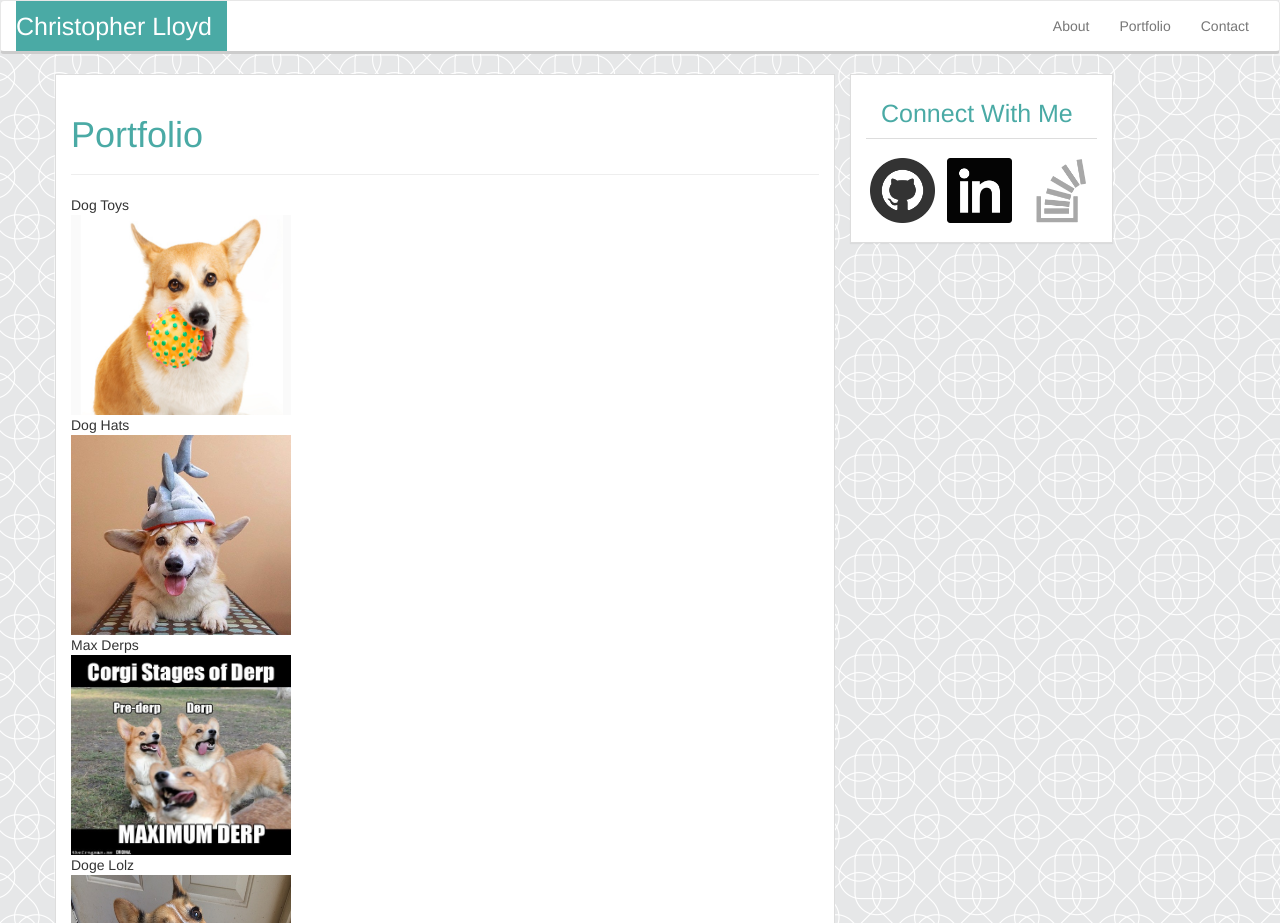
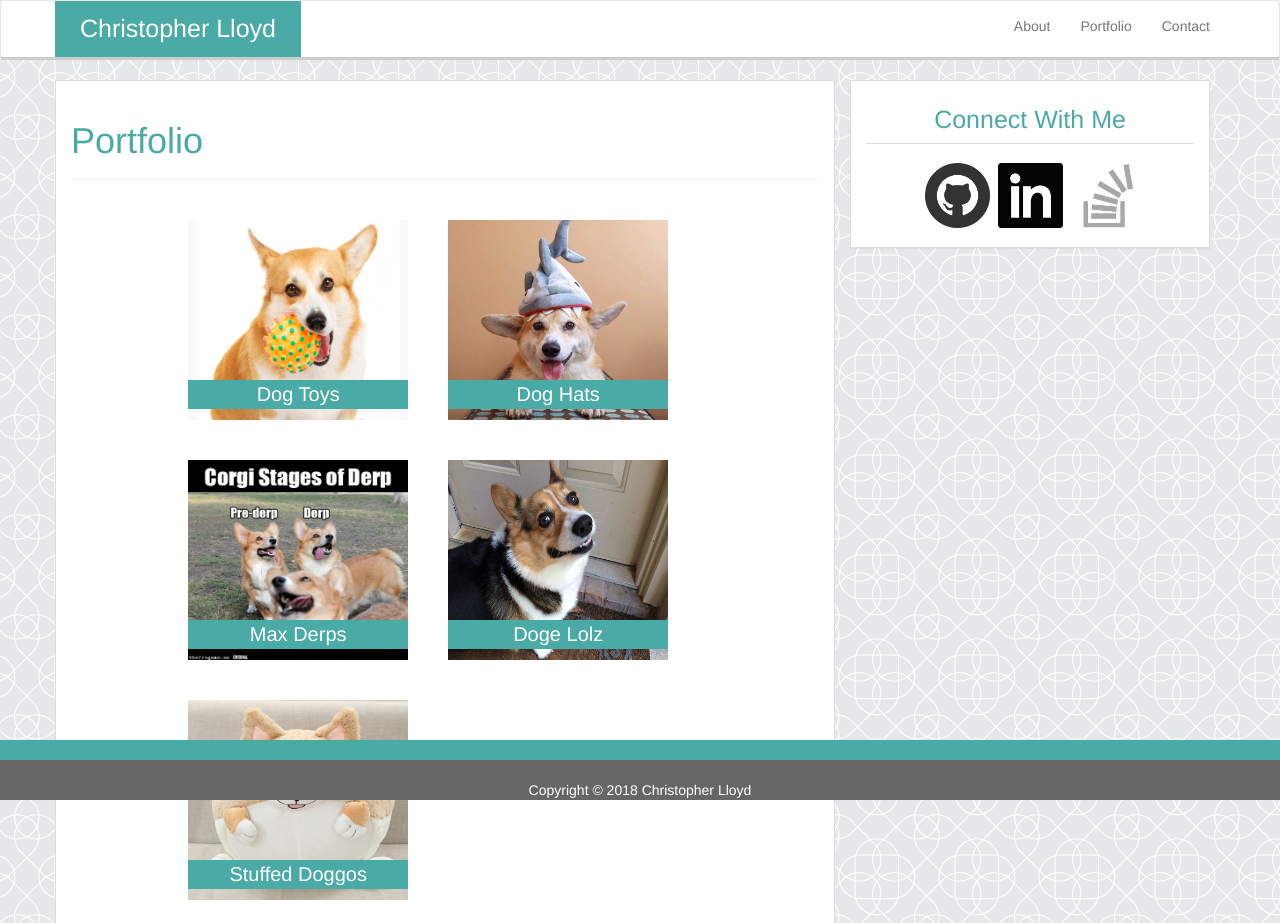
Before and after one commit to iWafflesi/Bootstrap-Portfolio, a plain HTML site: page portfolio.html in a window 1280 px wide. Shown: the top 923 px of the page. Drawn offline with Linux system fonts and the light colour scheme.

Commit message:
finished

```diff
--- a/assets/css/style.css
+++ b/assets/css/style.css
@@ -6,6 +6,8 @@ body {
 .header {
 	background-color: #ffffff;
 	border: 1px solid #dddddd;
+	margin-bottom: 20px;
+	padding-bottom: 20px;
 }
 
 .panel-title {
@@ -19,6 +21,7 @@ h1 {
 
 .panel {
 	border-radius: unset;
+	margin-bottom: 100px;
 }
 
 .panel-default .panel-heading {
@@ -32,159 +35,65 @@ h1 {
 .navbar-default {
 	background-color: #ffffff;
 	border-bottom: 3px solid #cccccc;
-
 }
 
-.navbar-default .navbar-brand {
+.navbar-default brand {
 	color: #ffffff;
+	background-color: #4aaaa5;
 }
 
 .navbar-header {
 	background-color: #4aaaa5;
 }
 
-.navbar-brand {
+.brand {
 	font-size: 25px;
 	color: #ffffff;
+	padding: 10px 25px 10px 25px;
+	pointer-events: none;
+
 }
 
 .icons {
 	margin: 4px
 }
 
-.waffles {
-
+p {
+	margin: 0px 30px 20px 20px;
 }
 
-.row {
-/* display: flex;
-justify-content: center; */
-}
-
-
-
-/*
-nav {
-	height: 100px;
-	border-bottom: 2px solid #cccccc;
-	background: #ffffff;
-	font-family: 'Georgia', Times, Times 'New Roman', serif;
+.panel-body{
 display: flex;
 justify-content: center;
 }
 
-.navbar-brand {
-	padding: 0px 20px 0px 20px;
-	line-height: 90px;
-	margin: 1px;
-	margin-right: 330px;
-	float: left;
-	font-size: 40px;
-	font-weight: bold;
-	height: 99%;
-	background-color: #4aaaa5;
+.footer {
+	left: 0;
+	bottom: 0;
+	width: 100%;
+	border-top: 20px solid #4aaaa5;
+	height: 35px;
+	text-align: center;
+	background-color: #666666;
 	color: #ffffff;
+	padding-top: 40px;
 }
 
-.navbar-nav {
-	margin-top: 40px;
-	height: 20px;
-	display: flex;
-	justify-content: center;
-}
-
-.Buttons {
-	font-family: 'Arial', 'Helvetica Neue', Helvetica, sans-serif;
-	padding-right: 20px;
-	margin-right: 20px;
-	margin-top: 40px;
-	font-size: 20px;
-	color:#777777;
-	border-right: 1px solid #cccccc;
-	text-decoration: none;
-}
-
-.Buttons3 {
-	font-family: 'Arial', 'Helvetica Neue', Helvetica, sans-serif;
-	float: right;
-	font-size: 20px;
-	margin-top: 40px;
-	color:#777777;
-	text-decoration: none;
+.nav {
+	padding-left: 0px;
 }
 
 
-#main {
-	padding: 30px;
-	margin-top: 50px;
-	background: #ffffff;
-	height: 460px;
-	width: 590px;
-	border: 1px solid #dddddd;
-	margin-bottom: 250px;
-}
-
-#main1 {
-	padding: 30px;
-	margin-top: 50px;
-	background: #ffffff;
-	height: 800px;
-	width: 590px;
-	border: 1px solid #dddddd;
-	margin-bottom: 150px;
-}
-
-#main2 {
-	padding: 30px;
-	margin-top: 50px;
-	background: #ffffff;
-	height: 600px;
-	width: 590px;
-	border: 1px solid #dddddd;
-	margin-bottom: 150px;
-}
-
-label {
-	font-family: 'Arial', 'Helvetica Neue', Helvetica, sans-serif;
-	color: #777777;
-	font-size: 22px;
-
-}
-
-#about-me {
-	font-family: 'Georgia', Times, Times 'New Roman', serif;
-	font-size: 35px;
-	padding-bottom: 20px;
-	font-weight: bold;
-	color: #4aaaa5;
-	margin-bottom: 25px;
-	border-bottom: 3px solid #cccccc;
-}
-
-
-#profile-picture {
-	float: left;
-	padding-right: 20px;
-}
-
-.banner-position {
-	float: left;
-}
-
-.special {
-	margin-left: 35px;
-}
-
-#placeholder-image {
-	padding: 20px;
+.placeholder-image {
+	margin: 20px;
 }
 
 .photo-banner {
 	font-size: 20px;
 	text-align: center;
-	padding-top: 5px;
+	/* padding-top: 5px; */
 	color: #ffffff;
-	height: 25px;
+	/* height: 25px; */
 	width: 220px;
 	background: #4aaaa5;
 	position: absolute;
@@ -193,19 +102,13 @@ label {
 	font-family: 'Georgia', Times, Times 'New Roman', serif;
 }
 
-.paragraph {
-	color:#777777;
-	font-size: 19px;
-	line-height: 150%;
-	font-family: 'Arial', 'Helvetica Neue', Helvetica, sans-serif;
+.main-portfolio {
+padding-left: 15%;
+margin-bottom: 50px;
 }
 
-.paragraph2 {
-	color:#777777;
-	font-size: 19px;
-	line-height: 150%;
-	font-family: 'Arial', 'Helvetica Neue', Helvetica, sans-serif;
-	text-decoration: none;
+.banner-position {
+	float: left;
 }
 
 input[type=text], select, textarea {
@@ -234,48 +137,6 @@ input[type=submit]:hover {
 	background-color: #5bd1cb;
 }
 
-#sidebar {
-	margin-top: 100px;
-	margin-left: 40px;
-	background: #ffffff;
-	height: 200px;
-	width: 230px;
-	padding: 0px 20px 0px 20px;
-	border: 1px solid #dddddd;
+form {
+	margin: 20px;
 }
-
-#connectwithme {
-	font-family: 'Georgia', Times, Times 'New Roman', serif;
-	font-size: 25px;
-	margin-top: 25px;;
-	height: 30px;
-	padding-bottom: 15px;
-	font-weight: bold;
-	color: #4aaaa5;
-	margin-bottom: 20px;
-	border-bottom: 2px solid #cccccc;
-	display: flex;
-	justify-content: center;
-}
-
-#navlink {
-	display: flex;
-	justify-content: center;
-	height: 20px;
-	width: 100%;
-}
-
-
-footer {
-	left: 0;
-	bottom: 0;
-	width: 100%;
-	border-top: 20px solid #4aaaa5;
-	height: 35px;
-	text-align: center;
-	background-color: #666666;
-	display: flex;
-	justify-content: center;
-	color: #ffffff;
-	padding-top: 40px;
-} */
--- a/portfolio.html
+++ b/portfolio.html
@@ -10,24 +10,18 @@
 	<title>Bootstrap-Portfolio</title>
 </head>
 
+
 <body>
 	<!-- Navbar -->
 	<nav class="navbar navbar-default">
 		<div class="container-fluid">
-			<!-- Brand and toggle get grouped for better mobile display -->
-			<div class="navbar-header">
-				<button type="button" class="navbar-toggle collapsed" data-toggle="collapse" data-target="#bs-example-navbar-collapse-1"
-				 aria-expanded="false">
-					<span class="sr-only">Toggle navigation</span>
-					<span class="icon-bar"></span>
-					<span class="icon-bar"></span>
-					<span class="icon-bar"></span>
-				</button>
-				<a class="navbar-brand" href="#">Christopher Lloyd</a>
-			</div>
 
-			<!-- Collect the nav links, forms, and other content for toggling -->
-			<div class="collapse navbar-collapse" id="bs-example-navbar-collapse-1">
+			<div class="container nav">
+				<div class="nav navbar-header">
+
+					<a class="navbar-nav brand" href="#">Christopher Lloyd</a>
+				</div>
+
 				<ul class="nav navbar-nav navbar-right">
 					<li>
 						<a href="index.html">About</a>
@@ -40,49 +34,50 @@
 					</li>
 				</ul>
 			</div>
-			<!-- /.navbar-collapse -->
 		</div>
-		<!-- /.container-fluid -->
 	</nav>
-	<!-- End Navbar -->
+	<!-- Navbar End -->
+
 	<!-- Page Header -->
 	<div class="container">
 		<!-- Row Begins -->
 		<div class="row">
-			<div class="col-sm-8 header">
+			<div class="col-sm-12 col-md-8 header">
 				<div class="page-header">
 					<h1>Portfolio </h1>
 				</div>
-				<div class="row">
-					<div class="col-sm-3">
+				<div class="row main-portfolio">
+					<div class="">
 						<div class="banner-position special">
 							<div class="photo-banner">Dog Toys</div>
-							<img id="placeholder-image" src="./assets/images/dog-toy-corgi.jpg" alt="Dog Toys" width="220px" height="200px">
+							<img class="placeholder-image" src="./assets/images/dog-toy-corgi.jpg" alt="Dog Toys" width="220px" height="200px">
 						</div>
 						<div class="banner-position">
 							<div class="photo-banner">Dog Hats</div>
-							<img id="placeholder-image" src="./assets/images/dog-hat.jpg" alt="Dog Toys" width="220px" height="200px">
+							<img class="placeholder-image" src="./assets/images/dog-hat.jpg" alt="Dog Toys" width="220px" height="200px">
 						</div>
 						<div class="banner-position special">
 							<div class="photo-banner">Max Derps</div>
-							<img id="placeholder-image" src="./assets/images/herpderp.jpg" alt="Dog Toys" width="220px" height="200px">
+							<img class="placeholder-image" src="./assets/images/herpderp.jpg" alt="Dog Toys" width="220px" height="200px">
 						</div>
 						<div class="banner-position">
 							<div class="photo-banner">Doge Lolz</div>
-							<img id="placeholder-image" src="./assets/images/corgi-smile.jpg" alt="Dog Toys" width="220px" height="200px">
+							<img class="placeholder-image" src="./assets/images/corgi-smile.jpg" alt="Dog Toys" width="220px" height="200px">
 						</div>
 						<div class="banner-position special">
 							<div class="photo-banner">Stuffed Doggos</div>
-							<img id="placeholder-image" src="./assets/images/stuffed.jpg" alt="Dog Toys" width="220px" height="200px">
+							<img class="placeholder-image" src="./assets/images/stuffed.jpg" alt="Dog Toys" width="220px" height="200px">
 						</div>
 					</div>
+					<!-- Main End -->
 				</div>
+				<!-- Row End -->
 			</div>
 			<!-- Sidebar -->
-			<div class="col-sm-3">
+			<div class="col-sm-12 col-md-4">
 				<div class="panel panel-default">
 					<div class="panel-heading">
-						<h3 class="panel-title">Connect With Me</h3>
+						<h3 class="panel-title text-center">Connect With Me</h3>
 					</div>
 					<div class="panel-body">
 						<a href="https://iwafflesi.github.io/" target="_blank">
@@ -99,9 +94,16 @@
 			</div>
 			<!-- Sidebar End -->
 		</div>
-		<!-- Row Ends -->
+		<!-- Row End -->
 	</div>
-	</div>
+
+	<!-- Footer -->
+	<footer class="footer navbar navbar-fixed-bottom">
+		<div class="container">
+			<span class="navbar-fixed-bottom">Copyright © 2018 Christopher Lloyd</span>
+		</div>
+	</footer>
+	<!-- Footer End -->
 
 </body>
 
```
Also changed, not shown: contact.html (+20 -22 lines), index.html (+23 -25 lines). Lines whose indentation alone changed are shown as unchanged.
